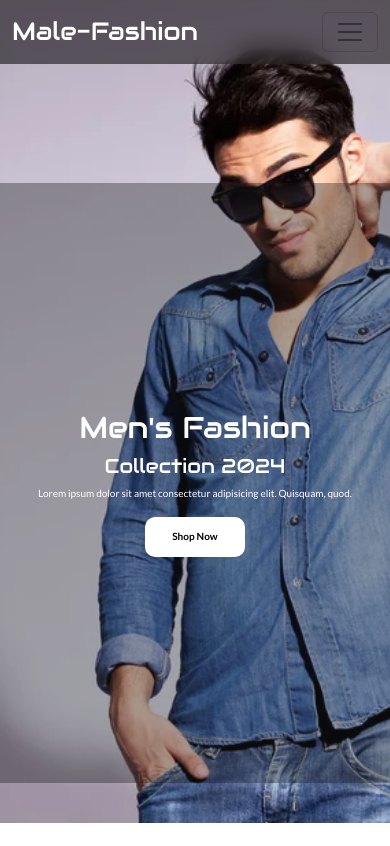
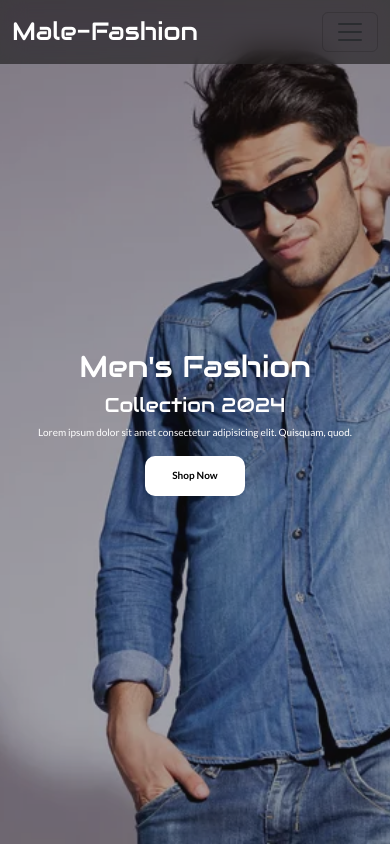
Before and after one commit to Ahadullahkhan1/Male-Fashion, a plain HTML site: page index.html in a window 390 px wide. Shown: the top 846 px of the page. Drawn offline with Linux system fonts and the light colour scheme.

Commit message:
Update style.css

```diff
--- a/style.css
+++ b/style.css
@@ -264,7 +264,7 @@ footer {
 
     .main-content {
         width: 100%;
-        height: 600px;
+        height: 100vh;
         background-color: #1a1a195d;
         display: flex;
         flex-direction: column;
@@ -282,7 +282,7 @@ footer {
         bottom: 0;
         width: 100%;
         z-index: -1;
-        height: 97.5%;
+        height: 100vh;
         object-fit: cover;
     }
 
```
